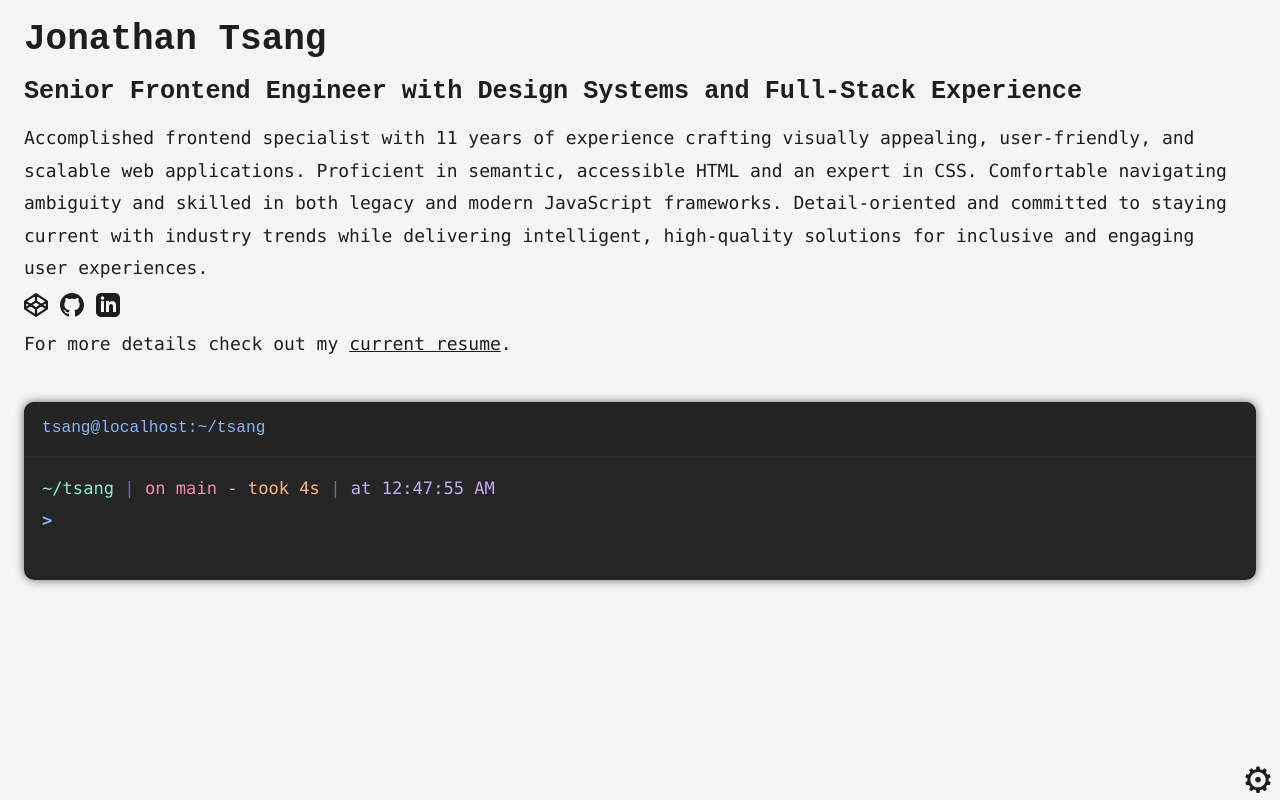
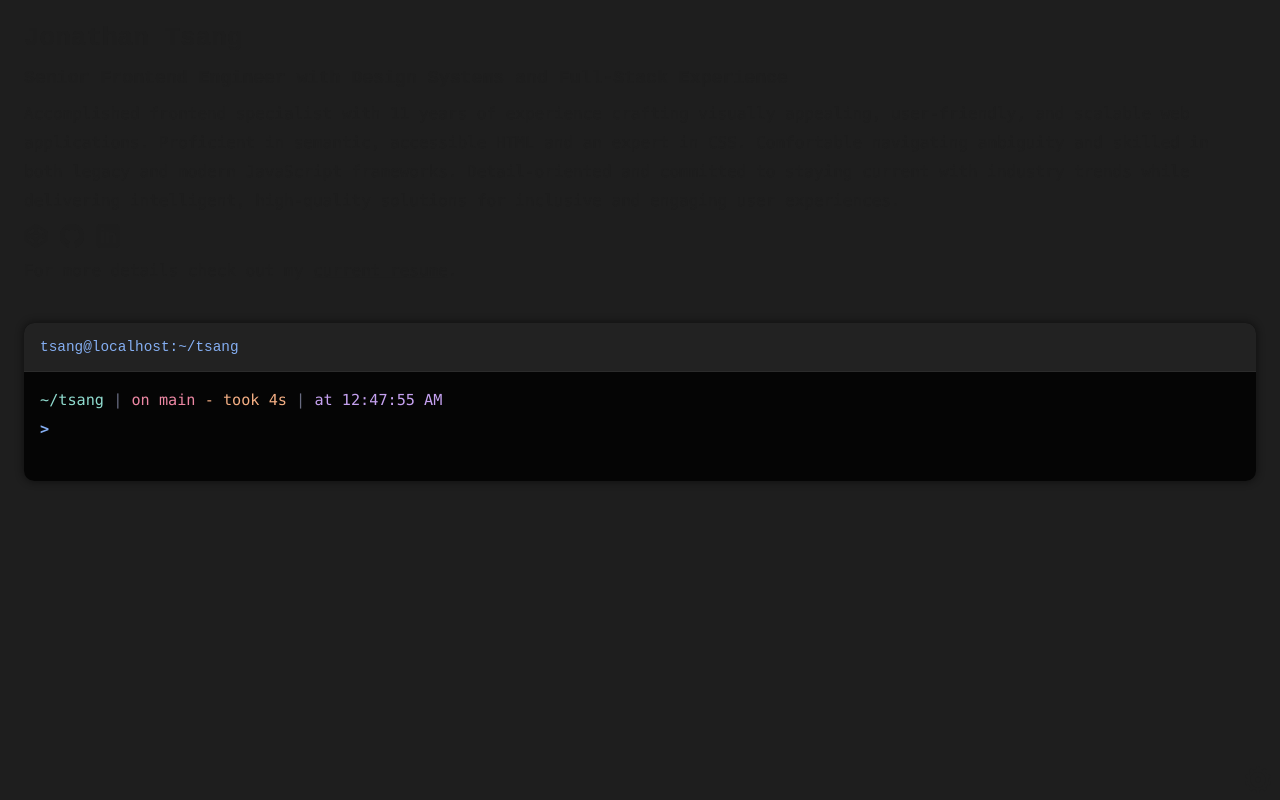
Before and after one commit to j0ntsang/j0ntsang.github.io, a React (Create React App) app: page / in a window 1280 px wide. Built offline with nearby package versions, Linux system fonts and the light colour scheme.

Commit message:
adjust template loading, add startup animation

```diff
--- a/public/index.html
+++ b/public/index.html
@@ -25,48 +25,132 @@
       Learn how to configure a non-root public URL by running `npm run build`.
     -->
   <title>Senior Frontend Developer with Fullstack Experience - Jonathan Tsang</title>
+
+  <style>
+    :root {
+      --background-dark: #1e1e1e;
+    }
+
+    html,
+    body {
+      background-color: var(--background-dark);
+      overflow: hidden;
+    }
+
+    .screen {
+      position: relative;
+      width: 100vw;
+      height: 100vh;
+      background: var(--background-dark);
+      animation: crtExpand 800ms cubic-bezier(0.1, 0.9, 0.2, 1) forwards;
+      transform-origin: center;
+      animation-fill-mode: forwards;
+      will-change: opacity, clip-path;
+      overflow: auto;
+    }
+
+    .page {
+      position: relative;
+      opacity: 0;
+      animation: fadeIn 400ms ease-out 700ms forwards, flicker 1.2s infinite steps(2, start);
+    }
+
+    .scanlines {
+      pointer-events: none;
+      position: absolute;
+      top: 0;
+      left: 0;
+      width: 100%;
+      height: 100%;
+      z-index: 1;
+      background-image: repeating-linear-gradient(to bottom,
+          rgba(0, 0, 0, 0) 0px,
+          rgba(0, 0, 0, 0.2) 2px,
+          rgba(0, 0, 0, 0.2) 3px,
+          rgba(0, 0, 0, 0) 4px);
+      animation: scanFadeIn 900ms ease-in 600ms forwards, scanFlicker 0.25s infinite;
+      opacity: 0;
+    }
+
+    @keyframes crtExpand {
+      0% {
+        transform: scaleX(0.02) scaleY(0.01);
+        opacity: 1;
+        background: white;
+      }
+
+      20% {
+        transform: scaleX(1.1) scaleY(0.02);
+        background: #FFBF0022;
+      }
+
+      40% {
+        transform: scaleX(1.15) scaleY(1.05);
+      }
+
+      70% {
+        transform: scaleX(0.98) scaleY(0.98);
+        background: var(--background-dark);
+      }
+
+      100% {
+        transform: scaleX(1) scaleY(1);
+        background: var(--background-dark);
+      }
+    }
+
+    @keyframes fadeIn {
+      to {
+        opacity: 1;
+      }
+    }
+
+    @keyframes scanFadeIn {
+      to {
+        opacity: 0.4;
+      }
+    }
+
+    @keyframes scanFlicker {
+
+      0%,
+      100% {
+        opacity: 0.38;
+      }
+
+      50% {
+        opacity: 0.42;
+      }
+    }
+
+    @keyframes flicker {
+      0% {
+        opacity: 1;
+      }
+
+      50% {
+        opacity: 0.95;
+      }
+
+      100% {
+        opacity: 1;
+      }
+    }
+  </style>
 </head>
 
 <body>
   <noscript>You need to enable JavaScript to run this app.</noscript>
-  <main id="react"></main>
-  <div id="content"></div>
-  <details class="settings">
-    <summary class="settings-button">&#x2699;</summary>
-    <nav class="settings-menu">
-      <ul class="settings-list">
-        <li class="setting">
-          <label>
-            <input type="checkbox" name="animation" class="setting-input" checked disabled />Animation
-          </label>
-        </li>
-        <li class="setting">
-          <label>
-            <input type="checkbox" name="dark_mode" class="setting-input" disabled />Dark Mode
-          </label>
-        </li>
-        <li class="setting">
-          <label>
-            <input type="checkbox" name="performance_mode" class="setting-input" disabled />Performance Mode
-          </label>
-        </li>
-        <li class="setting">
-          <label>
-            <input type="checkbox" name="disable_javascript" class="setting-input" disabled />Disable JavaScript
-          </label>
-        </li>
-        <li class="setting">
-          <div role="radiogroup" aria-label="Select layout">
-            <span aria-hidden="true">Layout:</span>
-            <input type="radio" id="layout-full" name="layout" value="full" checked disabled>
-            <label for="layout-full" title="Full layout" tabindex="0">&#x26F6;</label>
-            <input type="radio" id="layout-compact" name="layout" value="compact" disabled>
-            <label for="layout-compact" title="Compact layout" tabindex="0">&#x229F;</label>
-          </div>
-        </li>
-      </ul>
-    </nav>
-  </details>
+  <div class="screen">
+    <span class="scalines"></span>
+    <div class="page">
+      <div id="content" class="content">
+        <div id="react">
+        </div>
+      </div>
+    </div>
+  </div>
+  <div id="settings"></div>
 </body>
 
 </html>
--- /dev/null
+++ b/public/templates/settings-menu.html
@@ -0,0 +1,39 @@
+<template id="settings-menu">
+    <details class="settings">
+        <summary class="settings-button">&#x2699;</summary>
+        <nav class="settings-menu">
+            <ul class="settings-list">
+                <li class="setting">
+                    <label>
+                        <input type="checkbox" name="animation" class="setting-input" checked disabled />Animation
+                    </label>
+                </li>
+                <li class="setting">
+                    <label>
+                        <input type="checkbox" name="dark_mode" class="setting-input" disabled />Dark Mode
+                    </label>
+                </li>
+                <li class="setting">
+                    <label>
+                        <input type="checkbox" name="performance_mode" class="setting-input" disabled />Performance Mode
+                    </label>
+                </li>
+                <li class="setting">
+                    <label>
+                        <input type="checkbox" name="disable_javascript" class="setting-input" disabled />Disable
+                        JavaScript
+                    </label>
+                </li>
+                <li class="setting">
+                    <div role="radiogroup" aria-label="Select layout">
+                        <span aria-hidden="true">Layout:</span>
+                        <input type="radio" id="layout-full" name="layout" value="full" checked disabled>
+                        <label for="layout-full" title="Full layout" tabindex="0">&#x26F6;</label>
+                        <input type="radio" id="layout-compact" name="layout" value="compact" disabled>
+                        <label for="layout-compact" title="Compact layout" tabindex="0">&#x229F;</label>
+                    </div>
+                </li>
+            </ul>
+        </nav>
+    </details>
+</template>
--- a/src/index.css
+++ b/src/index.css
@@ -6,7 +6,7 @@
   --background-dark: #1e1e1e;
   --background-light: #f5f5f5;
 
-  --text-dark: #ffffff;
+  --text-dark: #ffa500;
   --text-light: #1e1e1e;
 }
 
@@ -20,16 +20,12 @@ html,
 body {
   width: 100%;
   height: 100%;
-}
-
-html {
-  font-size: 18px;
+  margin: 0;
+  padding: 0;
 }
 
 body {
   position: relative;
-  margin: 0;
-  padding: 24px;
   line-height: 1.8rem;
   font-family: "Fira Code", "Consolas", "Menlo", "Monaco", "Ubuntu Mono",
     "Liberation Mono", "Lucida Console", "Courier New", "DejaVu Sans Mono",
@@ -97,6 +93,10 @@ h6 {
 
 p {
   margin-bottom: 0.5em;
+}
+
+.content {
+  padding: 24px;
 }
 
 .terminal {
--- a/src/index.tsx
+++ b/src/index.tsx
@@ -5,19 +5,31 @@ import { TemplateManager } from "./util/templateManager.ts";
 import { createRoot } from "react-dom/client";
 
 document.addEventListener("DOMContentLoaded", async () => {
-  await TemplateManager.loadTemplate("/templates/terminal.html");
+  await TemplateManager.loadTemplatesBatch([
+    "/templates/terminal.html",
+    "/templates/settings-menu.html",
+  ]);
 
-  const terminalTemplate = document.getElementById(
-    "terminal"
-  ) as HTMLTemplateElement | null;
   const contentNode = document.getElementById("content");
+  const settingsNode = document.getElementById("settings");
 
-  if (terminalTemplate && contentNode) {
-    const term = document.importNode(terminalTemplate.content, true);
-    contentNode.appendChild(term);
-  } else {
-    console.error("Missing #terminal template or #content container");
+  if (!contentNode || !settingsNode) {
+    console.error(
+      "Missing container elements: #content or #settings-menu not found."
+    );
+    return;
   }
+
+  const terminalClone = TemplateManager.create("terminal");
+  const settingsMenuClone = TemplateManager.create("settings-menu");
+
+  if (!terminalClone || !settingsMenuClone) {
+    console.error("One or more templates not found.");
+    return;
+  }
+
+  TemplateManager.mount(settingsMenuClone, settingsNode);
+  TemplateManager.mount(terminalClone, contentNode);
 });
 
 const appRoot = document.getElementById("react")!;
--- a/src/util/templateManager.ts
+++ b/src/util/templateManager.ts
@@ -1,20 +1,14 @@
-// templateManager.ts
-
 export class TemplateManager {
-  /**
-   * Loads an HTML template from a URL and appends it to document.body
-   * @param url URL of the HTML template file
-   */
   static async loadTemplate(url: string): Promise<void> {
     try {
       const res = await fetch(url);
       if (!res.ok) throw new Error(`Failed to load template: ${url}`);
       const html = await res.text();
 
-      const container = document.createElement("div");
-      container.innerHTML = html;
+      const tempDiv = document.createElement("div");
+      tempDiv.innerHTML = html;
 
-      const template = container.querySelector("template");
+      const template = tempDiv.querySelector("template");
       if (template) {
         document.body.appendChild(template);
       } else {
@@ -25,13 +19,14 @@ export class TemplateManager {
     }
   }
 
-  /**
-   * Creates a cloned instance of the template by ID,
-   * optionally replacing text content of selectors within.
-   * @param id The template element ID
-   * @param replacements Optional object mapping selectors to replacement strings
-   * @returns DocumentFragment or null if not found
-   */
+  static async loadTemplatesBatch(urls: string[]): Promise<void> {
+    await Promise.all(
+      urls.map(async (url) => {
+        await this.loadTemplate(url);
+      })
+    );
+  }
+
   static create(
     id: string,
     replacements?: Record<string, string>
@@ -54,23 +49,20 @@ export class TemplateManager {
     return clone;
   }
 
-  /**
-   * Mounts a DocumentFragment or Element into a container element
-   * @param fragment The DocumentFragment or Element to append
-   * @param container The HTMLElement container to append into
-   */
   static mount(
     fragment: DocumentFragment | Element | null,
-    container: HTMLElement | null
+    container: HTMLElement | null,
+    position: "start" | "end" = "end"
   ): void {
-    if (!fragment) {
-      console.error("Nothing to mount: fragment is null");
+    if (!fragment || !container) {
+      console.error("Mount failed: missing fragment or container.");
       return;
     }
-    if (!container) {
-      console.error("Mount failed: container is null");
-      return;
+
+    if (position === "start") {
+      container.prepend(fragment);
+    } else {
+      container.appendChild(fragment);
     }
-    container.appendChild(fragment);
   }
 }
```
